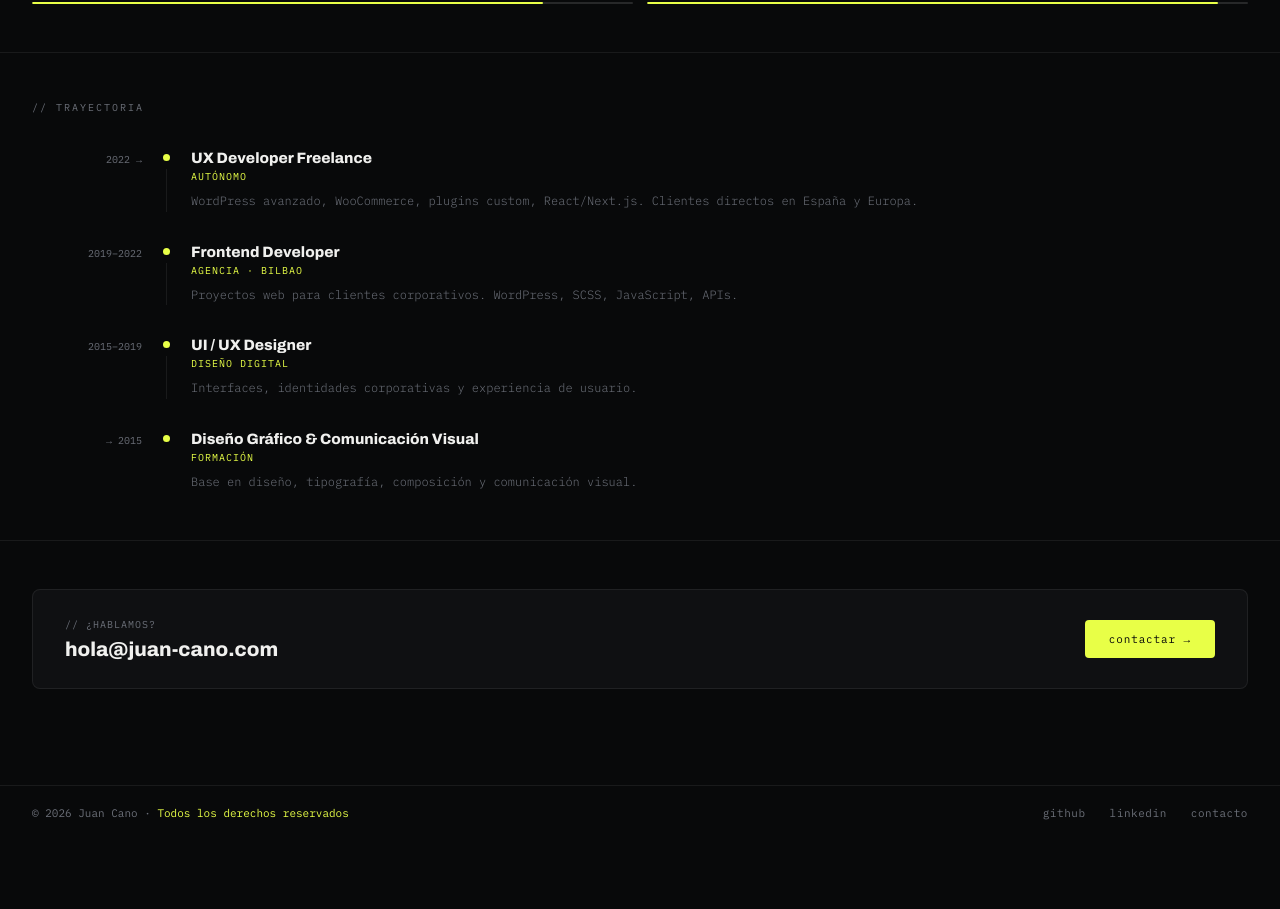
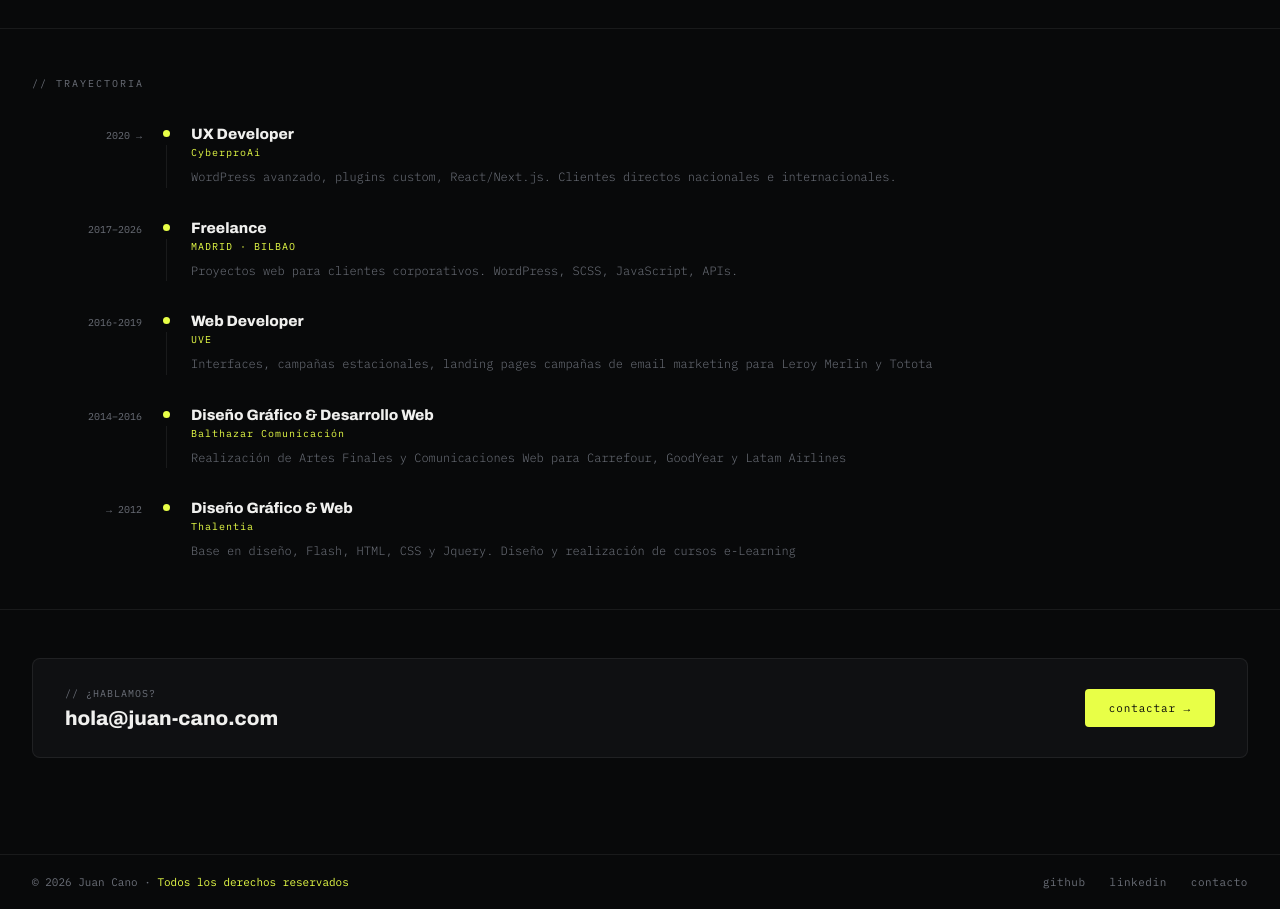
Before and after one commit to JuanCano88/portfolio-juan, a Next.js app: page /about in a window 1280 px wide. Shown: the part 679-1588 px from the top of the page. Before the commit the page ends 1519 px from the top, so only its background shows below. Built offline with nearby package versions, Linux system fonts and the light colour scheme.

Commit message:
Cambios en estilo, estructura y contenido

```diff
--- a/app/about/page.tsx
+++ b/app/about/page.tsx
@@ -9,28 +9,34 @@ import Image from 'next/image';
 
 const timeline = [
   {
-    year: '2022 →',
-    role: 'UX Developer Freelance',
-    company: 'AUTÓNOMO',
-    desc: 'WordPress avanzado, WooCommerce, plugins custom, React/Next.js. Clientes directos en España y Europa.',
+    year: '2020 →',
+    role: 'UX Developer',
+    company: 'CyberproAi',
+    desc: 'WordPress avanzado, plugins custom, React/Next.js. Clientes directos nacionales e internacionales.',
   },
   {
-    year: '2019–2022',
-    role: 'Frontend Developer',
-    company: 'AGENCIA · BILBAO',
+    year: '2017–2026',
+    role: 'Freelance',
+    company: 'MADRID · BILBAO',
     desc: 'Proyectos web para clientes corporativos. WordPress, SCSS, JavaScript, APIs.',
   },
   {
-    year: '2015–2019',
-    role: 'UI / UX Designer',
-    company: 'DISEÑO DIGITAL',
-    desc: 'Interfaces, identidades corporativas y experiencia de usuario.',
+    year: '2016-2019',
+    role: 'Web Developer',
+    company: 'UVE',
+    desc: 'Interfaces, campañas estacionales, landing pages campañas de email marketing para Leroy Merlin y Totota',
   },
   {
-    year: '→ 2015',
-    role: 'Diseño Gráfico & Comunicación Visual',
-    company: 'FORMACIÓN',
-    desc: 'Base en diseño, tipografía, composición y comunicación visual.',
+    year: '2014–2016',
+    role: 'Diseño Gráfico & Desarrollo Web',
+    company: 'Balthazar Comunicación',
+    desc: 'Realización de Artes Finales y Comunicaciones Web para Carrefour, GoodYear y Latam Airlines',
+  },
+  {
+    year: '→ 2012',
+    role: 'Diseño Gráfico & Web',
+    company: 'Thalentia',
+    desc: 'Base en diseño, Flash, HTML, CSS y Jquery. Diseño y realización de cursos e-Learning',
   },
 ];
 
--- a/app/works/[id]/page.tsx
+++ b/app/works/[id]/page.tsx
@@ -6,6 +6,7 @@ import Footer from '@/components/Footer';
 import FadeUp from '@/components/FadeUp';
 import styles from './detail.module.css';
 import DotHero from '@/components/DotHero';
+import CtaLink from '@/components/CtaLink';
 
 export function generateStaticParams() {
   return projects.map(p => ({ id: p.id }));
@@ -36,7 +37,10 @@ export default async function ProjectDetailPage({ params }: Props) {
               <h1 className={styles.title}>{project.title}</h1>
             </FadeUp>
             <FadeUp delay={0.16}>
-              <p className={styles.desc}>{project.desc}</p>
+              <>
+                <p className={styles.desc}>{project.desc}</p>
+                  {project.url && <CtaLink url={project.url} />}
+              </>
             </FadeUp>
           </div>
           <FadeUp delay={0.24}>
--- a/data/about.ts
+++ b/data/about.ts
@@ -1,7 +1,7 @@
 export const about = {
-  intro: `Empecé diseñando. Identidades, interfaces, experiencias. Pero siempre me preguntaba cómo funcionaba todo por dentro.
+  intro: `Empecé diseñando identidades, interfaces y experiencias. Pero siempre me preguntaba cómo funcionaba todo por dentro.
 
-Así que aprendí a programarlo. Primero HTML y CSS. Luego JavaScript, PHP, WordPress. Ahora React y Next.js. Hoy soy UX Developer freelance viviendo en Bizkaia.
+Así que aprendí a programarlo. Primero HTML y CSS. Luego JavaScript, PHP, WordPress. Ahora React y Next.js. Hoy soy UX Developer resido en Bizkaia.
 
 Trabajo mejor en proyectos donde importa tanto el cómo funciona como el cómo se ve.`,
   introHighlights: [
--- a/data/projects.ts
+++ b/data/projects.ts
@@ -13,6 +13,7 @@ export const projects: Project[] = [
     solution: 'Arquitectura de plugins propios desde cero: cursor custom con LERP, efectos de scroll con GSAP/ScrollTrigger, selector de tallas con chips, y sistema de animaciones en home.',
     type: 'E-commerce custom · WordPress',
     image: '/images/polloskate.jpg',
+    url: 'https://www.polloskate.com',
   },
   {
     id: 'cywareness',
--- a/types/index.ts
+++ b/types/index.ts
@@ -10,6 +10,7 @@ export type Project = {
   solution: string;
   type: string;
   image?: string;
+  url?: string;
 };
 
 export type Skill = {
```
Also changed, not shown: app/works/[id]/detail.module.css (+25 -0 lines), components/CtaLink.tsx (added, +24 -0 lines).
